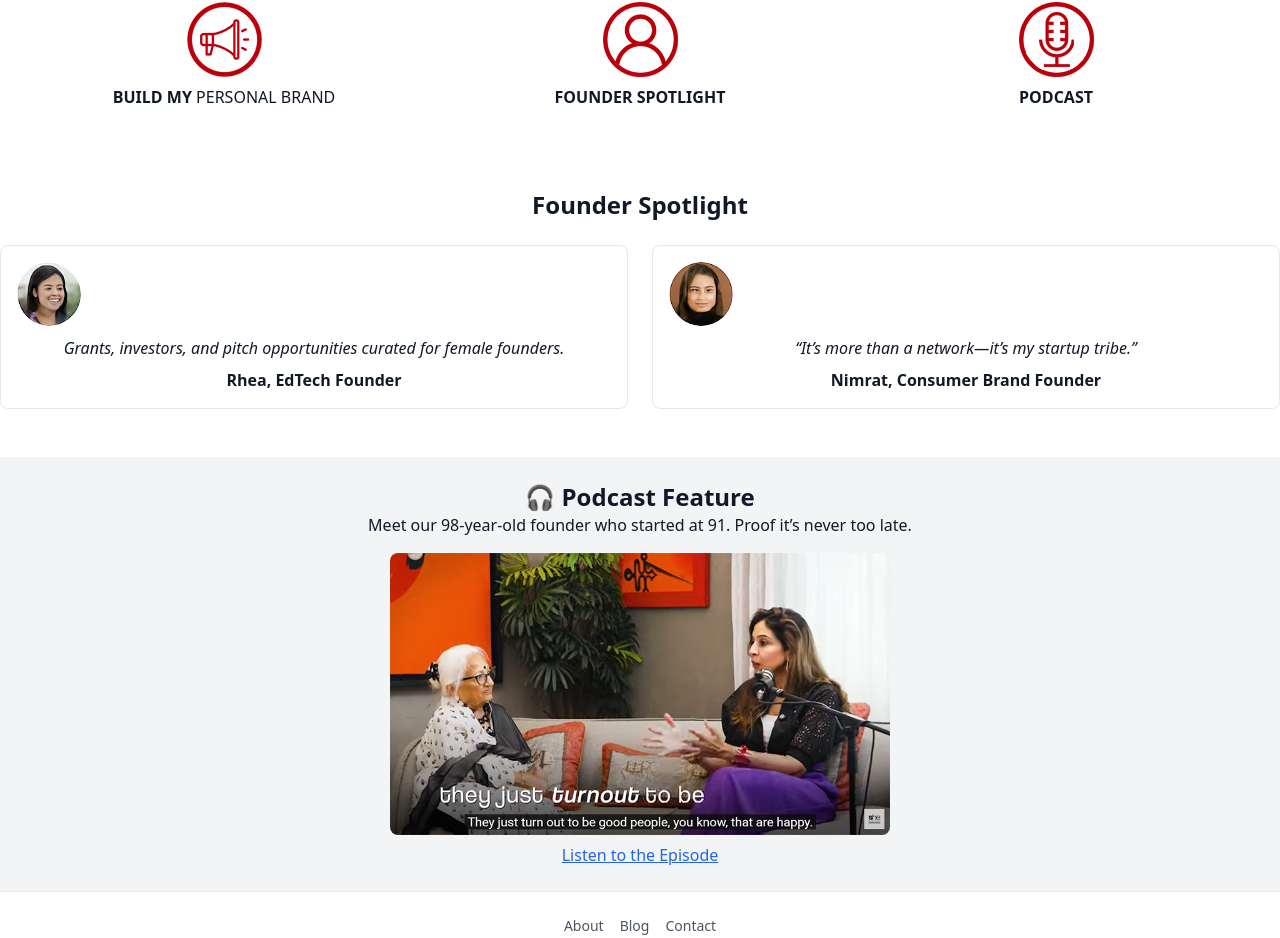
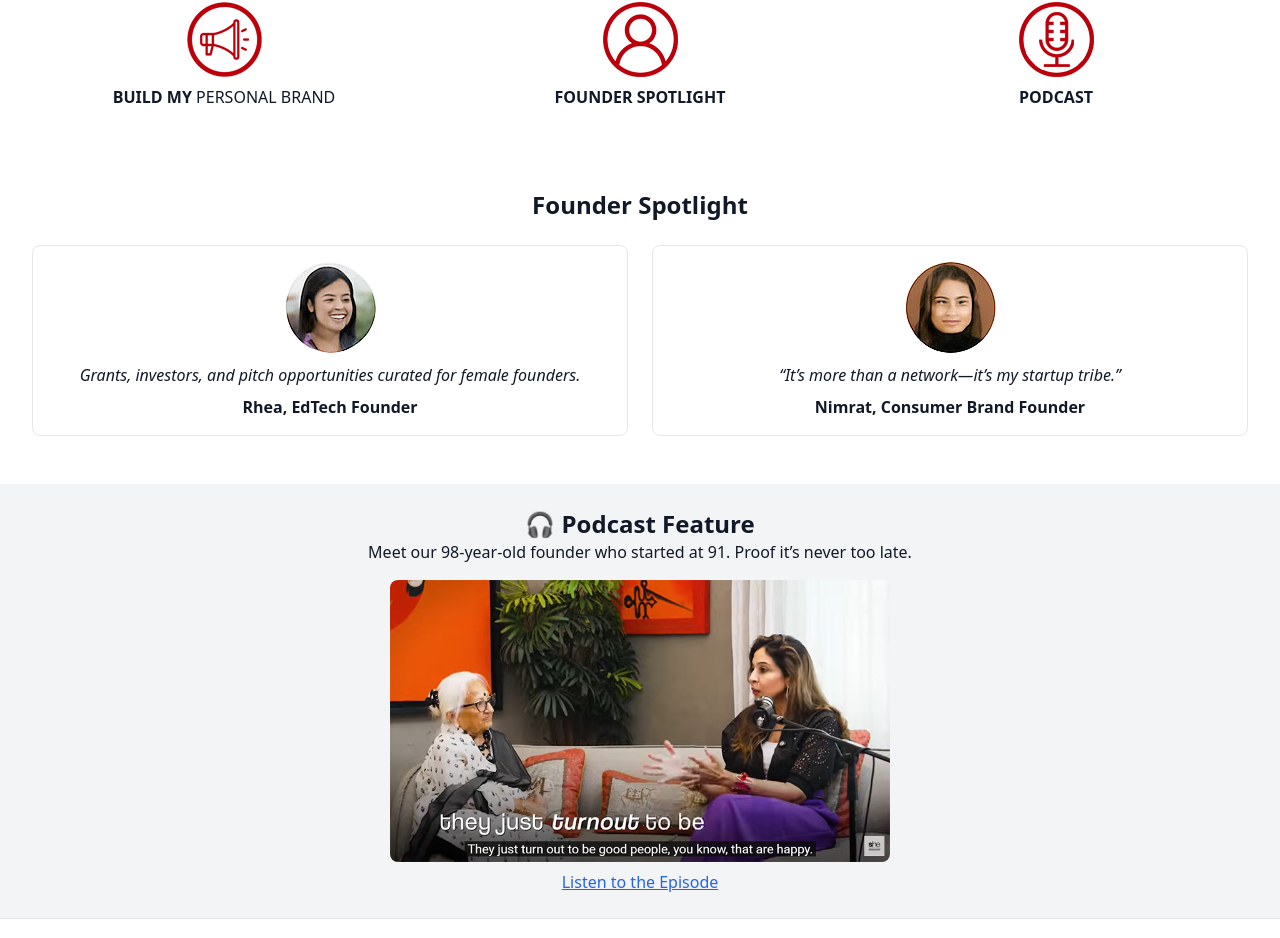
Before and after one commit to rahulgrade/together-final-1, a React (Vite) app: page / in a window 1280 px wide. Shown: the part 1212-2150 px from the top of the page. Built offline with nearby package versions, Linux system fonts and the light colour scheme.

Commit message:
Add files via upload

```diff
--- a/src/TogetherHome.jsx
+++ b/src/TogetherHome.jsx
@@ -101,19 +101,19 @@ export default function TogetherHome() {
       </section>
 
       {/* Founder Spotlight */ }
-      <section className="text-center py-12 fonder-spolight-wrapper">
+      <section className="text-center p-8 py-12 fonder-spolight-wrapper">
         <h2 className="text-2xl font-bold mb-6">Founder Spotlight</h2>
         <div className="grid grid-cols-1 md:grid-cols-2 gap-6">
           <div className="p-4 border rounded-lg">
             <div className="founder-img">
-              <img src={ chantelleImg } alt="Chantelle" className="w-16 h-16 rounded-full" />
+              <img src={ chantelleImg } alt="Chantelle" className="rounded-full" />
             </div>
             <p className="italic">Grants, investors, and pitch opportunities curated for female founders.</p>
             <p className="font-semibold mt-2">Rhea, EdTech Founder</p>
           </div>
           <div className="p-4 border rounded-lg">
             <div className="founder-img">
-              <img src={ nimratImg } alt="Nimrat" className="w-16 h-16 rounded-full" />
+              <img src={ nimratImg } alt="Nimrat" className="rounded-full" />
             </div>
             <p className="italic">“It’s more than a network—it’s my startup tribe.”</p>
             <p className="font-semibold mt-2">Nimrat, Consumer Brand Founder</p>
--- a/src/styles/custom.css
+++ b/src/styles/custom.css
@@ -24,4 +24,7 @@
 
 .founder-img {
     margin: 0 auto 10px;
+    width: 91px;
+    height: 91px;
+    overflow: hidden;
 }
```
